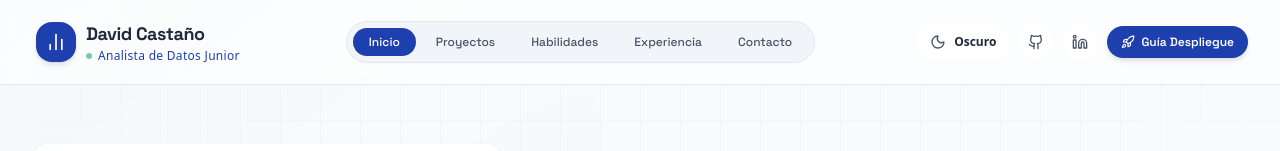
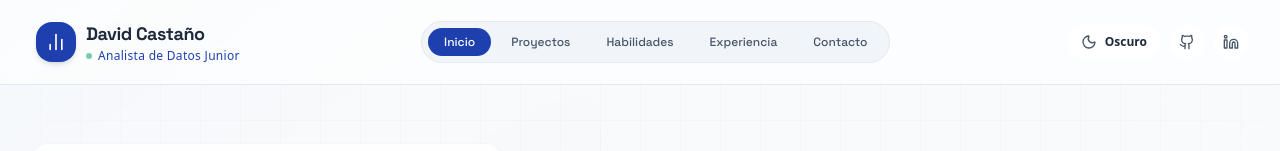
Before and after one commit to Davidcastanom/Data-Analyst-Technical-Portfolio-David-Casta-o, a React (Vite) app: page / in a window 1280 px wide. Shown: the top 151 px of the page. Built offline with nearby package versions, Linux system fonts and the light colour scheme.

Commit message:
fix: remueve botones de despliegue Vercel de Navbar y Footer

```diff
--- a/src/App.tsx
+++ b/src/App.tsx
@@ -10,13 +10,11 @@
 import { ContactSection } from './components/ContactSection';
 import { Footer } from './components/Footer';
 import { CVConfiguratorModal } from './components/CVConfiguratorModal';
-import { VercelGuideModal } from './components/VercelGuideModal';
 
 export default function App() {
   const [portfolioConfig, setPortfolioConfig] = useState<PortfolioConfig>(initialPortfolioConfig);
   const [selectedProject, setSelectedProject] = useState<Project | null>(null);
   const [isConfiguratorOpen, setIsConfiguratorOpen] = useState(false);
-  const [isVercelGuideOpen, setIsVercelGuideOpen] = useState(false);
 
   // Dark Mode state with localStorage persistence
   const [isDarkMode, setIsDarkMode] = useState<boolean>(() => {
@@ -53,7 +51,6 @@
         isDarkMode={isDarkMode}
         onToggleDarkMode={toggleDarkMode}
         onOpenConfigurator={() => setIsConfiguratorOpen(true)}
-        onOpenVercelGuide={() => setIsVercelGuideOpen(true)}
       />
 
       {/* Main Content Sections */}
@@ -91,7 +88,6 @@
       {/* Footer */}
       <Footer
         user={portfolioConfig.user}
-        onOpenVercelGuide={() => setIsVercelGuideOpen(true)}
       />
 
       {/* Notion Iframe Modal Component */}
@@ -108,12 +104,6 @@
         onSaveConfig={(newConfig) => setPortfolioConfig(newConfig)}
       />
 
-      {/* Vercel Deployment Instructions Modal */}
-      <VercelGuideModal
-        isOpen={isVercelGuideOpen}
-        onClose={() => setIsVercelGuideOpen(false)}
-      />
-
     </div>
   );
 }
--- a/src/components/Footer.tsx
+++ b/src/components/Footer.tsx
@@ -8,16 +8,14 @@
   BookOpen,
   Globe,
   ArrowUp,
-  Heart,
-  Rocket
+  Heart
 } from 'lucide-react';
 
 interface FooterProps {
   user: UserProfile;
-  onOpenVercelGuide: () => void;
 }
 
-export const Footer: React.FC<FooterProps> = ({ user, onOpenVercelGuide }) => {
+export const Footer: React.FC<FooterProps> = ({ user }) => {
   const scrollToTop = () => {
     window.scrollTo({ top: 0, behavior: 'smooth' });
   };
@@ -53,9 +51,9 @@
             </ul>
           </div>
 
-          {/* Col 3: Social & Vercel Deploy (4 Cols) */}
+          {/* Col 3: Social & Links (4 Cols) */}
           <div className="md:col-span-4 space-y-3">
-            <span className="text-xs font-bold text-[var(--color-text)] uppercase tracking-wider block" style={{ fontFamily: "'Space Grotesk', sans-serif" }}>Redes & Despliegue</span>
+            <span className="text-xs font-bold text-[var(--color-text)] uppercase tracking-wider block" style={{ fontFamily: "'Space Grotesk', sans-serif" }}>Redes</span>
             <div className="flex items-center gap-3">
               <motion.a
                 href={user.githubUrl}
@@ -95,23 +93,13 @@
                 </motion.a>
               )}
             </div>
-
-            <motion.button
-              onClick={onOpenVercelGuide}
-              className="w-full mt-2 py-2 px-3 rounded-xl bg-[var(--color-primary)] hover:opacity-90 border border-[var(--color-primary)] text-xs font-semibold text-white flex items-center justify-center gap-2 transition-colors shadow-sm"
-              whileHover={{ scale: 1.02 }}
-              whileTap={{ scale: 0.98 }}
-            >
-              <Rocket className="w-3.5 h-3.5" />
-              <span>Desplegar este Portafolio en Vercel</span>
-            </motion.button>
           </div>
 
         </div>
 
         {/* Bottom copyright & scroll to top */}
         <div className="pt-8 border-t border-[var(--color-border)] flex flex-col sm:flex-row items-center justify-between gap-4 text-[var(--color-text-secondary)] text-[11px]">
-          <p>© {new Date().getFullYear()} {user.name}. Portafolio de Analista de Datos optimizado para React + Vite + Vercel.</p>
+          <p>© {new Date().getFullYear()} {user.name}. Portafolio de Analista de Datos.</p>
 
           <motion.button
             onClick={scrollToTop}
--- a/src/components/Navbar.tsx
+++ b/src/components/Navbar.tsx
@@ -5,7 +5,6 @@
   BarChart2,
   Github,
   Linkedin,
-  Rocket,
   Menu,
   X,
   Sun,
@@ -17,15 +16,13 @@
   isDarkMode?: boolean;
   onToggleDarkMode?: () => void;
   onOpenConfigurator: () => void;
-  onOpenVercelGuide: () => void;
 }
 
 export const Navbar: React.FC<NavbarProps> = ({
   user,
   isDarkMode = false,
   onToggleDarkMode,
-  onOpenConfigurator,
-  onOpenVercelGuide
+  onOpenConfigurator
 }) => {
   const [isScrolled, setIsScrolled] = useState(false);
   const [isMobileMenuOpen, setIsMobileMenuOpen] = useState(false);
@@ -166,16 +163,6 @@
           >
             <Linkedin className="w-4 h-4" />
           </motion.a>
-
-          <motion.button
-            whileHover={{ scale: 1.05 }}
-            whileTap={{ scale: 0.95 }}
-            onClick={onOpenVercelGuide}
-            className="flex items-center gap-1.5 px-3.5 py-2 text-xs font-semibold text-white bg-[var(--color-primary)] hover:bg-[var(--color-primary)]/90 rounded-xl transition-all shadow-md hover:shadow-lg"
-          >
-            <Rocket className="w-3.5 h-3.5" />
-            <span style={{ fontFamily: "'Space Grotesk', sans-serif" }}>Guía Despliegue</span>
-          </motion.button>
         </div>
 
         {/* Mobile menu hamburger button & Theme Toggle */}
@@ -244,17 +231,6 @@
                   </button>
                 )}
 
-                <button
-                  onClick={() => {
-                    setIsMobileMenuOpen(false);
-                    onOpenVercelGuide();
-                  }}
-                  className="w-full flex items-center justify-center gap-2 px-4 py-2 text-xs font-semibold text-white bg-[var(--color-primary)] rounded-xl shadow-md"
-                >
-                  <Rocket className="w-4 h-4" />
-                  <span>Guía Despliegue & Edición</span>
-                </button>
-
                 <div className="flex items-center justify-center gap-4 pt-2 text-[var(--color-text-secondary)]">
                   <a href={user.githubUrl} target="_blank" rel="noopener noreferrer" className="hover:text-[var(--color-text)] flex items-center gap-1 text-xs">
                     <Github className="w-4 h-4" /> GitHub
```
